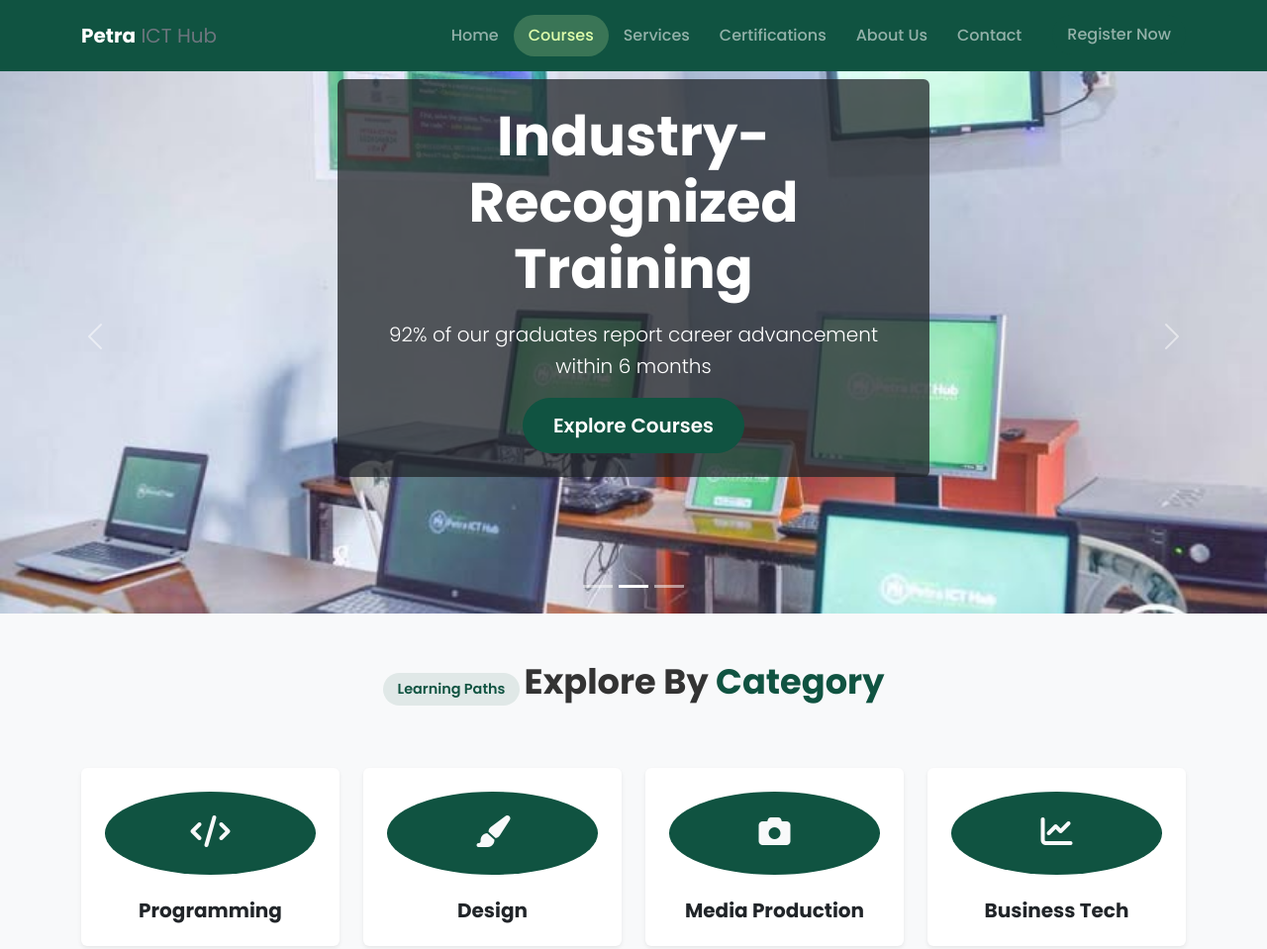
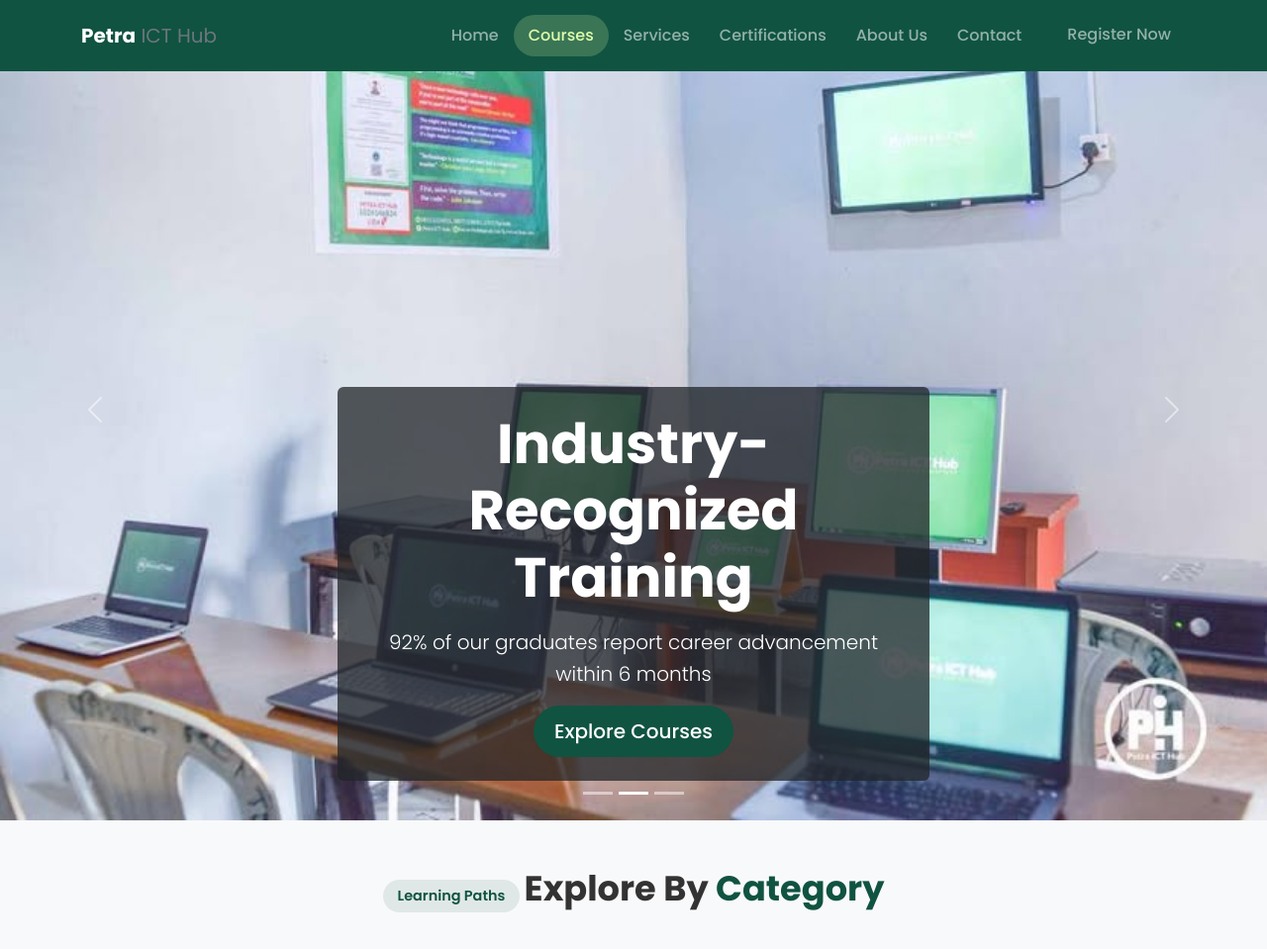
Before and after one commit to Nathius262/petra-ict-hub-website, a plain HTML site: page courses.html in a window 1280 px wide. Shown: the top 959 px of the page at 99% size. Drawn offline with nearby package versions, Linux system fonts and the light colour scheme.

Commit message:
update courses.html

```diff
--- a/courses.html
+++ b/courses.html
@@ -54,53 +54,6 @@
         </div>
     </nav>
 
-    <style>
-        .hero-carousel {
-            position: relative;
-            margin-top: 60px;
-        }
-
-        .hero-carousel .carousel-item {
-            height: 70vh;
-            min-height: 500px;
-        }
-
-        .hero-carousel .carousel-item img {
-            object-fit: cover;
-            height: 100%;
-            width: 100%;
-        }
-
-        .hero-carousel .carousel-caption {
-            bottom: 0;
-            top: 0;
-            display: flex;
-            align-items: center;
-            justify-content: center;
-        }
-
-        .hero-carousel .btn {
-            padding: 12px 30px;
-            font-weight: 600;
-            border-radius: 50px;
-        }
-
-        @media (max-width: 768px) {
-            .hero-carousel .carousel-item {
-                height: 60vh;
-                min-height: 400px;
-            }
-
-            .hero-carousel h1 {
-                font-size: 2.5rem;
-            }
-
-            .hero-carousel .lead {
-                font-size: 1.1rem;
-            }
-        }
-    </style>
-    <!-- Page Header -->
     <!-- Hero Carousel Section -->
     <section class="hero-carousel">
         <div id="graduationCarousel" class="carousel slide" data-bs-ride="carousel">
```
